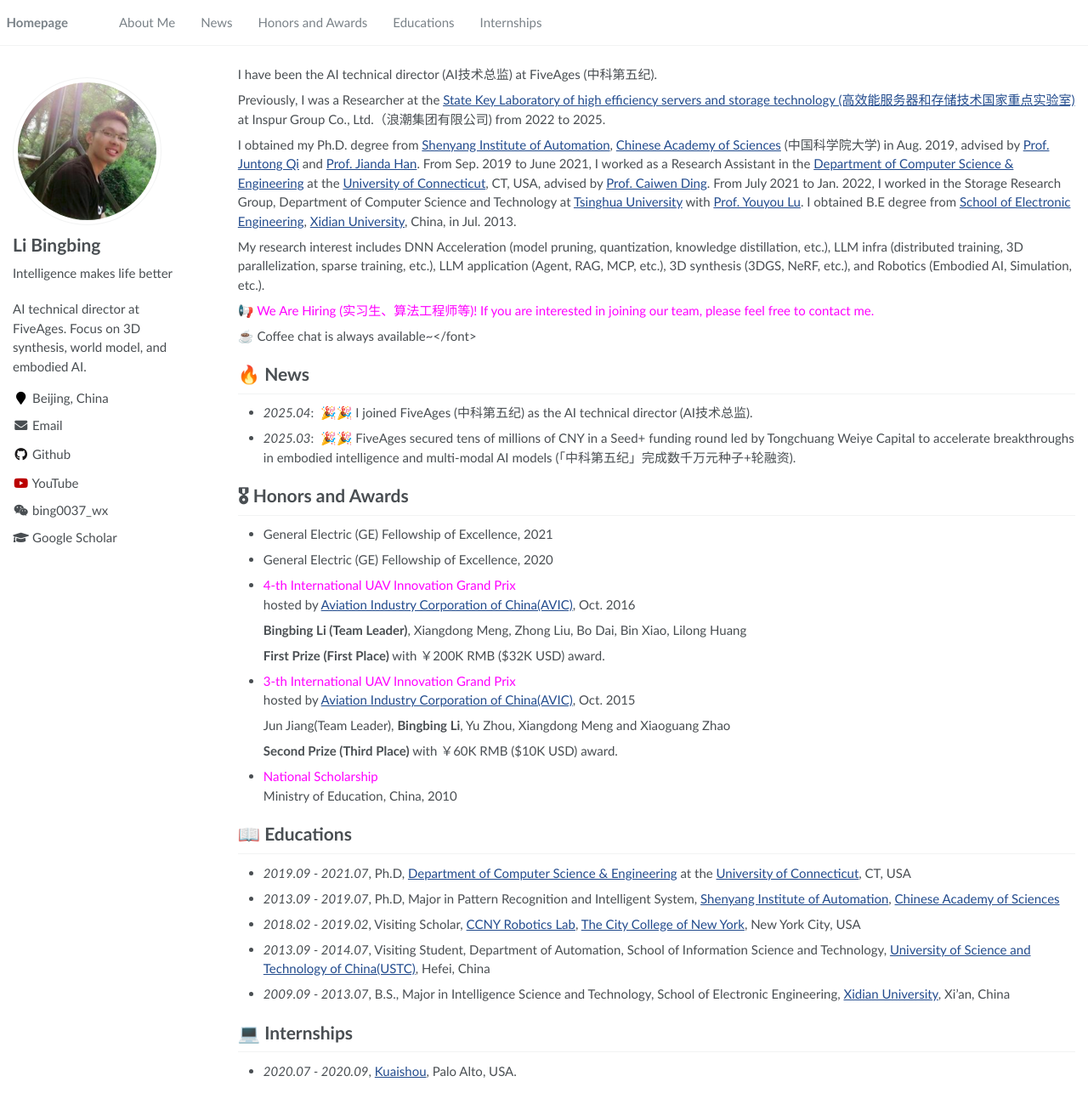
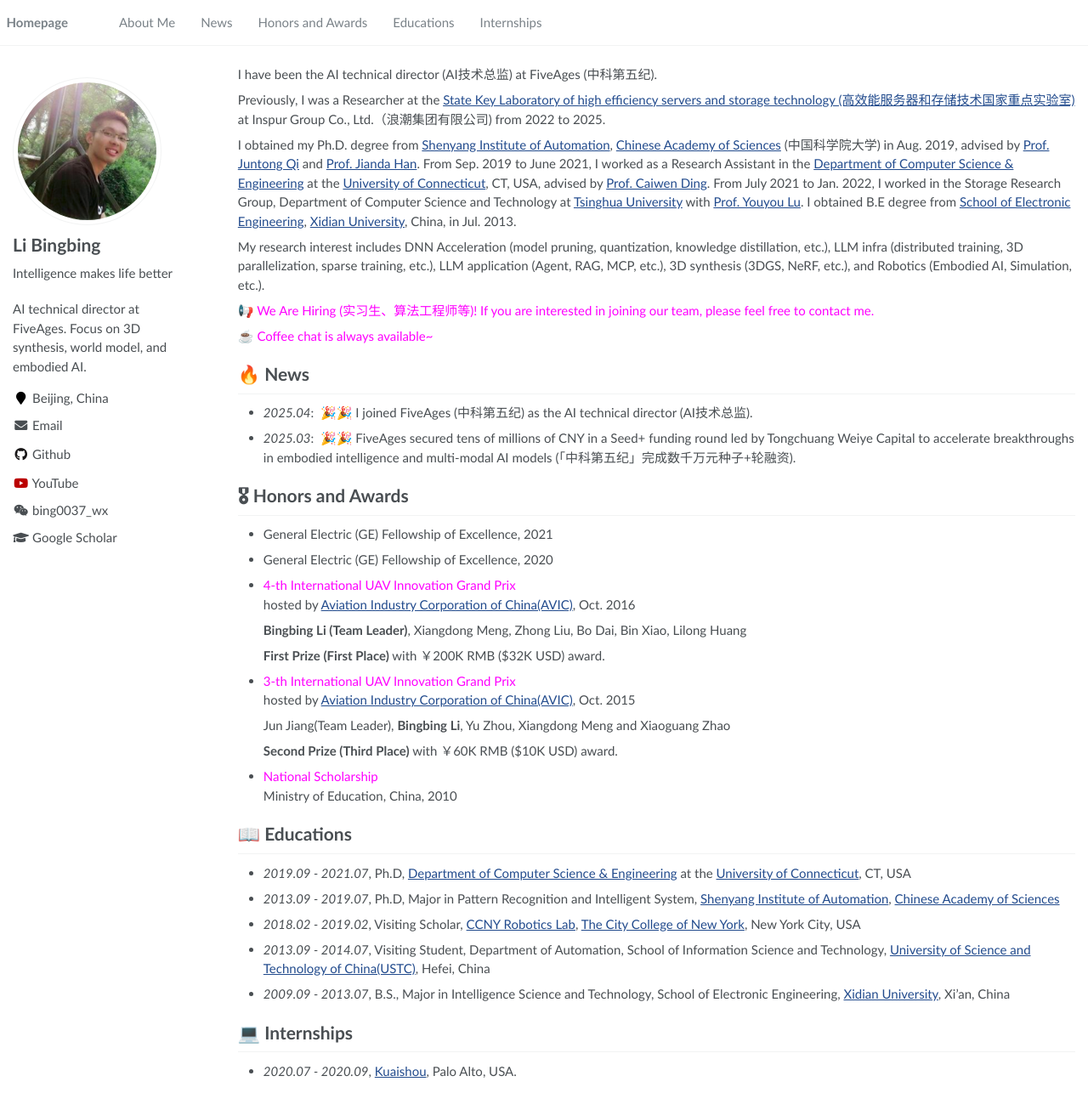
Before and after one commit to bing0037/bing0037.github.io, a Jekyll site: the page built from _pages/about.md, in a window 1280 px wide and 1286 px high. Shown: the whole window at 85% size. Built offline with Jekyll 4.4.1, drawn with Linux system fonts in a browser that asks for light colours.

Commit message:
info update

```diff
--- a/_pages/about.md
+++ b/_pages/about.md
@@ -25,9 +25,9 @@ I obtained my Ph.D. degree from [Shenyang Institute of Automation](http://www.si
 
 My research interest includes DNN Acceleration (model pruning, quantization, knowledge distillation, etc.), LLM infra (distributed training, 3D parallelization, sparse training, etc.), LLM application (Agent, RAG, MCP, etc.), 3D synthesis (3DGS, NeRF, etc.), and Robotics (Embodied AI, Simulation, etc.).
 
-&#x1F4E2; <font color=magenta>We Are Hiring (实习生、算法工程师等)! If you are interested in joining our team, please feel free to contact me.
+&#x1F4E2; <font color=magenta>We Are Hiring (实习生、算法工程师等)! If you are interested in joining our team, please feel free to contact me. </font>
 
-☕ Coffee chat is always available~</font>
+☕ <font color=magenta>Coffee chat is always available~</font>
 
 # 🔥 News
 - *2025.04*: &nbsp;🎉🎉 I joined FiveAges (中科第五纪) as the AI technical director (AI技术总监).
```
